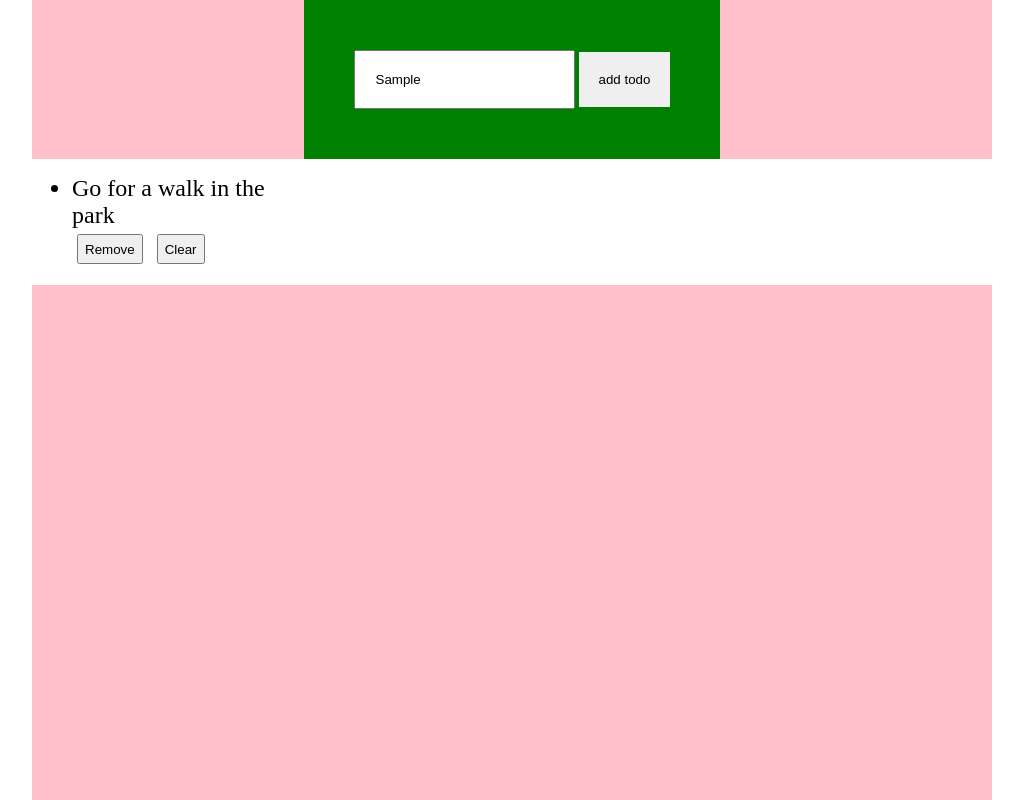
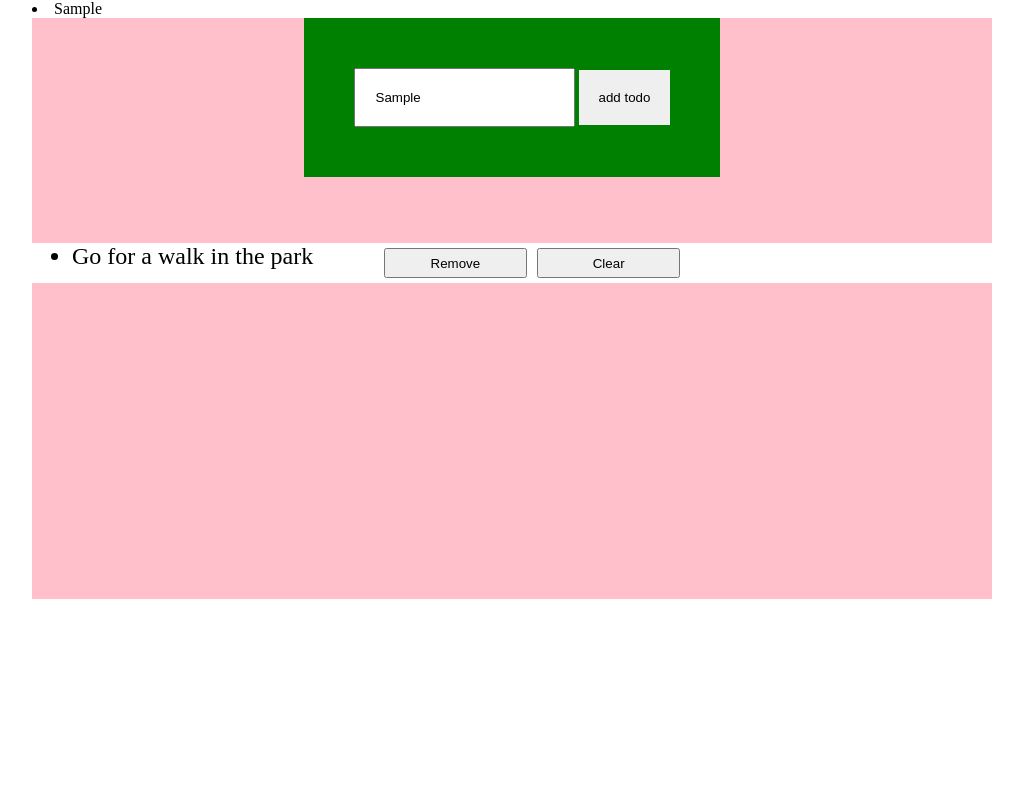
Before and after one commit to Polkagris/To-do-list, a plain HTML site: page index.html in a window 1280 px wide. Both pictures are taken after typing "Sample" into the empty fields and a click on the button "add todo". Shown: the top 800 px of the page, without its empty margins (128-1151 px from the left). Drawn offline with Linux system fonts and the light colour scheme.

Commit message:
create new todo

```diff
--- a/app.js
+++ b/app.js
@@ -1,7 +1,27 @@
 const text = document.getElementById('input-text-field');
 const addToDo = document.getElementById('add-todo');
-console.log(addToDo);
+console.log(text);
+
 //add todo.innerHTML to variable
+addToDo.addEventListener("click", function(){
+  var textValue = document.getElementById('input-text-field').value;
+    if(textValue){
+      createNewToDo(textValue);
+         console.log(textValue);
+    }
+});
+
+ function createNewToDo(textValue){
+
+   var newToDo = document.createElement('li');
+   newToDo.classList.add('list-item');
+   newToDo.innerText = textValue;
+
+   //where the new list item will go in the DOM
+   var container = document.getElementById('grid-container-app');
+   document.body.insertBefore(newToDo, container);
+
+ }
 //add todo button linked with eventListener click
 //when clicked => save text to variable
-//transfer value to tag element in ul
+//create new #list item with text.innerHTML
--- a/index.html
+++ b/index.html
@@ -12,21 +12,18 @@
       <!--Header -->
       <div id="grid-container-header">
         <div id="input-box">
-          <input id="input-text-field" type="text" name="" value="" placeholder="Your to-do's here!">
+          <input id="input-text-field" type="text" placeholder="Your to-do's here!">
           <button id="add-todo" type="button" name="button">add todo</button>
         </div>
       </div>
 
       <!-- List with to-dos -->
-      <div id="grid-container-todos">
-        <div id="single-todo">
         <ul id="list">
-          <li class="list-item">Go for a walk in the park</li>
+          <li id="list-item">Go for a walk in the park</li>
           <button id="remove" type="button" name="button">Remove</button>
           <button id="checked" type="button" name="button">Clear</button>
         </ul>
-        </div>
-      </div>
+
     </div>
 
   </body>
--- a/style.css
+++ b/style.css
@@ -6,7 +6,7 @@ body{
 #grid-container-app{
   display: grid;
   grid-template-columns: repeat(4, 1fr);
-  grid-template-rows: repeat(9, minmax(100px, auto));
+  grid-template-rows: repeat(9, minmax(50px, auto));
   background: pink;
 }
 #grid-container-header{
@@ -26,6 +26,7 @@ body{
   padding: 20px;
   border: none;
 }
+/*
 #grid-container-todos{
   grid-column: 1 / 5;
   grid-row: 2 / 3;
@@ -34,16 +35,20 @@ body{
   grid-auto-rows: repeat(auto, minmax(50px, auto));
   background: #fff;
 }
-/*
+*/
 #list{
-  grid-column: 1 / 3;
-  grid-row: 1 / 2;
-  margin: 0;
-  align-self: center;
-  list-style-type: none;
+  grid-column: 1 / 5;
+  grid-row: 3 / 4;
+  display: grid;
+  grid-template-columns: repeat(6, 1fr);
+  grid-auto-rows: repeat(auto, minmax(100px, auto));
+  background: white;
+  //margin: 0;
+  //align-self: center;
+  //list-style-type: none;
 }
-*/
-.list-item{
+
+#list-item{
   grid-column: 1 / 3;
   grid-row: 1 / 2;
   font-size: 24px;
```
